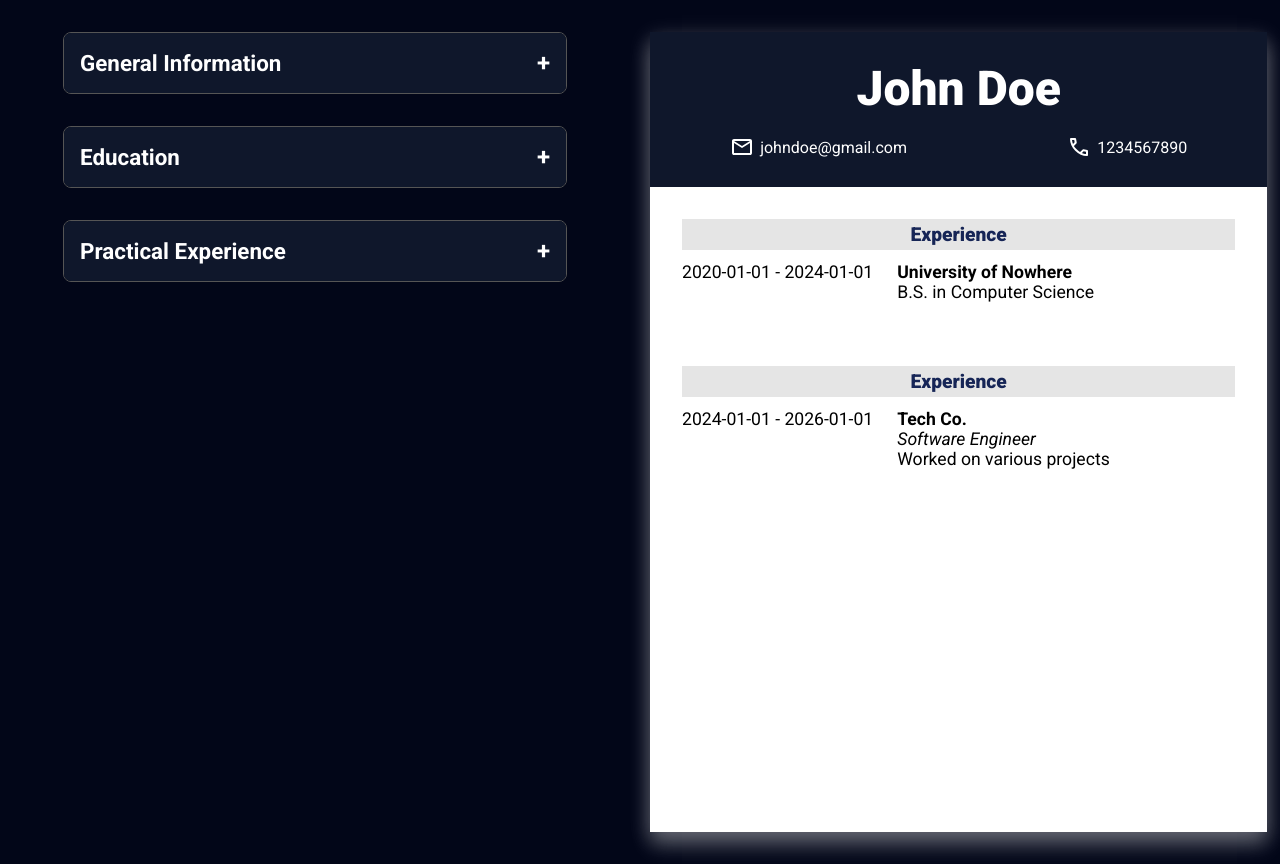
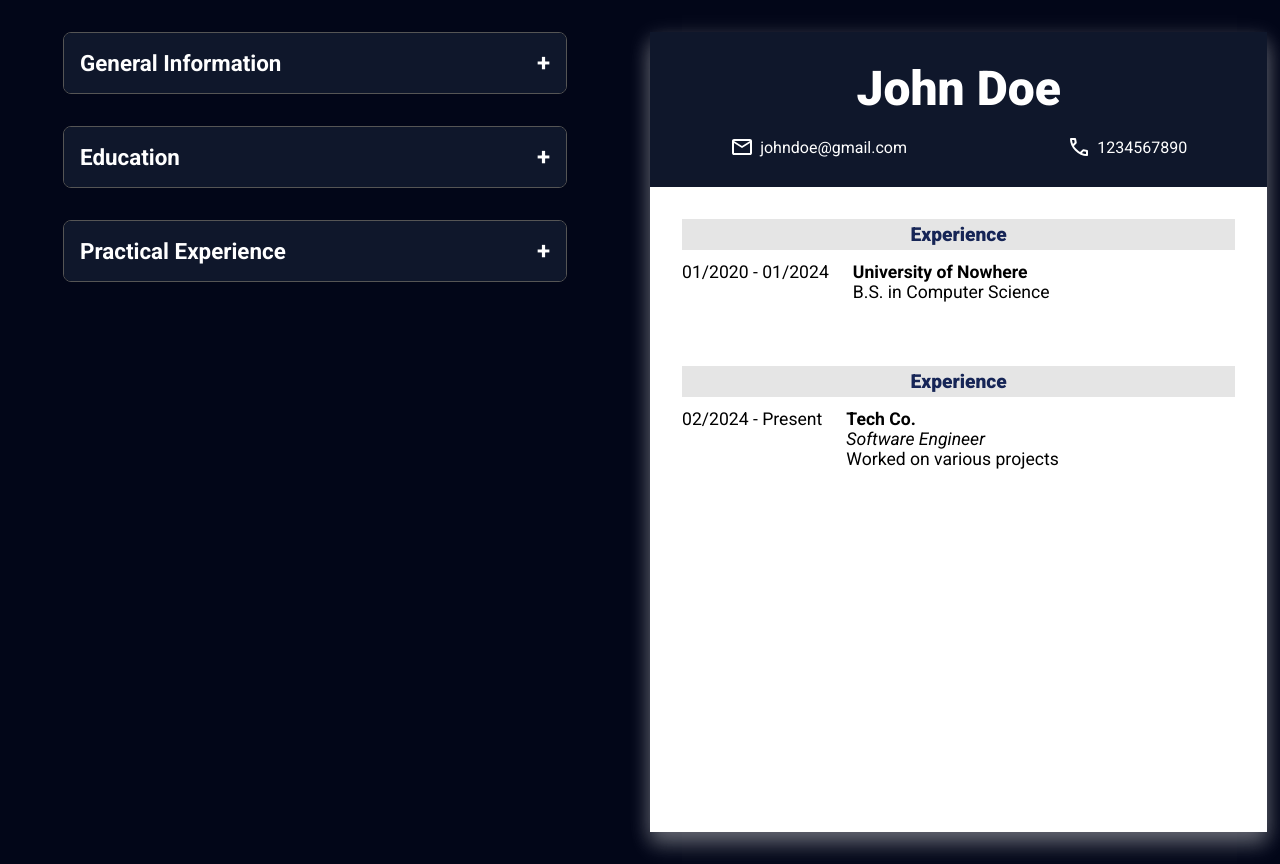
Before and after one commit to ASH-WIN-10/cv-builder, a React (Vite) app: page / in a window 1280 px wide. Built offline with nearby package versions, Linux system fonts and the light colour scheme.

Commit message:
change 'date' inputs to accept 'text'

```diff
--- a/src/components/EducationalExpSection.jsx
+++ b/src/components/EducationalExpSection.jsx
@@ -39,12 +39,12 @@ export default function EducationalExpSection({ resume, updateResume }) {
                     <div className="dates">
                         <div>
                             <label htmlFor="startDate">Start Date: </label>
-                            <input type="date" name="startDate" value={startDate} onChange={handleInputChange} />
+                            <input type="text" name="startDate" value={startDate} onChange={handleInputChange} />
                         </div>
 
                         <div>
                             <label htmlFor="endDate">End Date: </label>
-                            <input type="date" name="endDate" value={endDate} onChange={handleInputChange} />
+                            <input type="text" name="endDate" value={endDate} onChange={handleInputChange} />
                         </div>
                     </div>
 
--- a/src/components/PracticalExpSection.jsx
+++ b/src/components/PracticalExpSection.jsx
@@ -39,10 +39,10 @@ export default function PracticalExpSection({ resume, updateResume }) {
 
                     <div className="dates">
                         <label htmlFor="startDate">Start Date: </label>
-                        <input type="date" name="startDate" value={startDate} onChange={handleInputChange} />
+                        <input type="text" name="startDate" value={startDate} onChange={handleInputChange} />
 
                         <label htmlFor="endDate">End Date: </label>
-                        <input type="date" name="endDate" value={endDate} onChange={handleInputChange} />
+                        <input type="text" name="endDate" value={endDate} onChange={handleInputChange} />
                     </div>
 
                     <div className="description">
--- a/src/data.js
+++ b/src/data.js
@@ -6,16 +6,16 @@ const initialResume = {
         {
             schoolName: "University of Nowhere",
             degree: "B.S. in Computer Science",
-            startDate: "2020-01-01",
-            endDate: "2024-01-01",
+            startDate: "01/2020",
+            endDate: "01/2024",
         },
     ],
     practicalExp: [
         {
             companyName: "Tech Co.",
             jobTitle: "Software Engineer",
-            startDate: "2024-01-01",
-            endDate: "2026-01-01",
+            startDate: "02/2024",
+            endDate: "Present",
             jobDesc: "Worked on various projects",
         },
     ],
```
